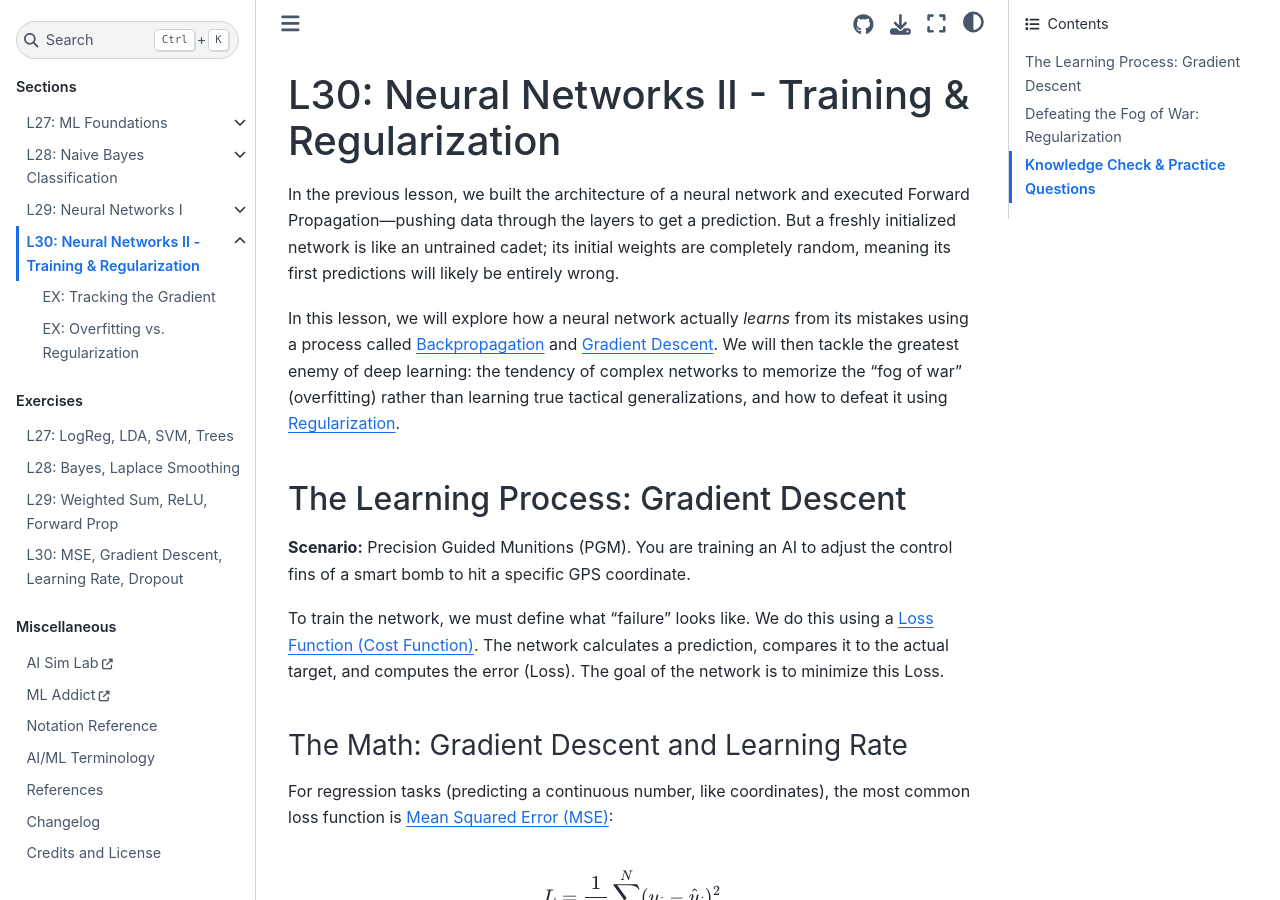
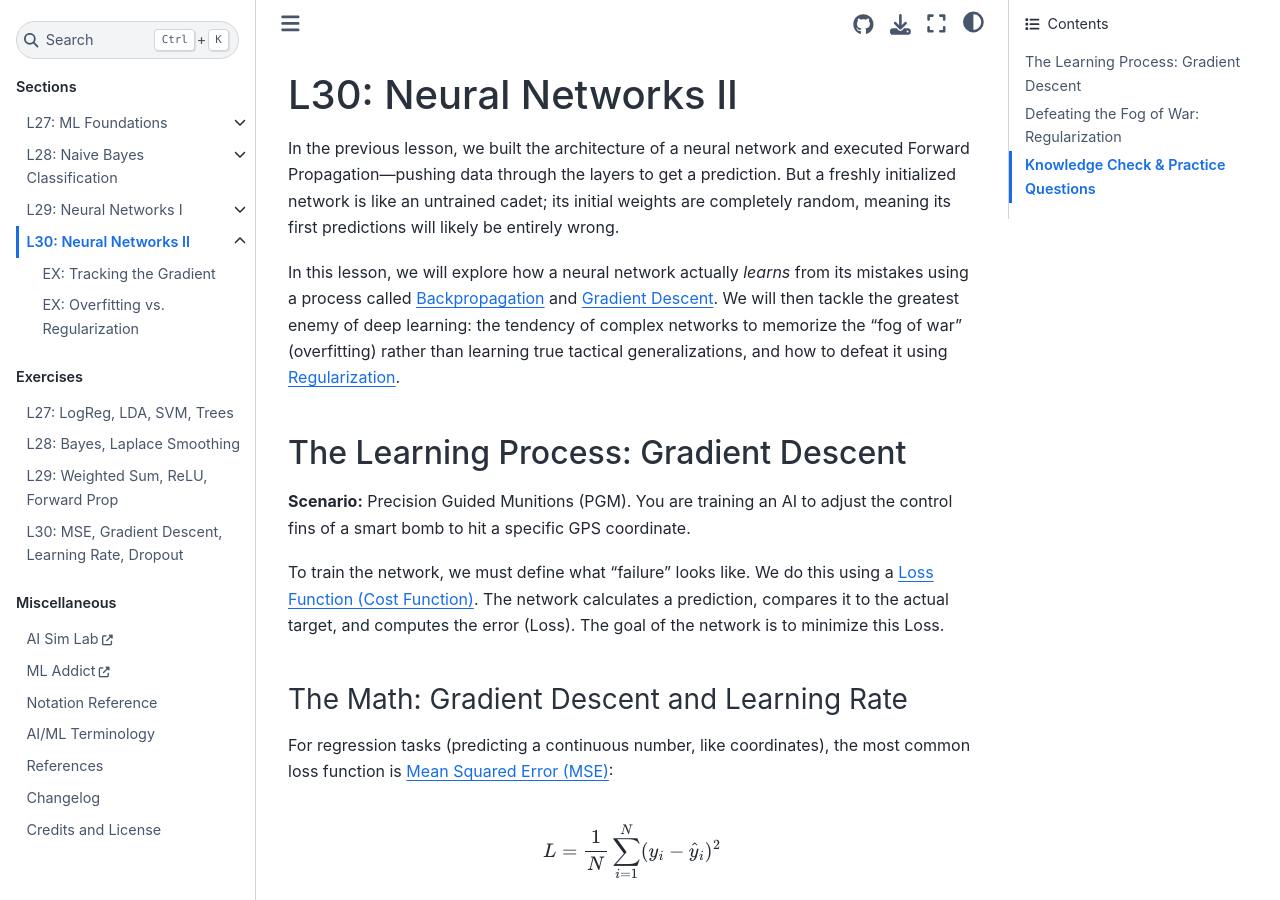
Before and after one commit to TheCodeheadMT/471Book, a Jupyter Book: the page built from book/lessons/30/ann_part2.md, in a window 1280 px wide and 900 px high. Built offline with Jupyter Book 1.0.4 settings and Sphinx 7.4.7 and the Sphinx Book theme 1.1.4, drawn with Linux system fonts in a browser that asks for light colours; comment, search, counter and statistics services are not loaded.

```diff
--- a/book/_config.yml
+++ b/book/_config.yml
@@ -14,6 +14,7 @@ html:
 sphinx:                                              # Options passed on to the underlying sphinx-parser
   extra_extensions:                                  # Sets a list of extensions to load by sphinx, configuration part of Sphinx (https://www.sphinx-doc.org/en/master/index.html)
     - teachbooks_favourites                          # Gives you a starter package of extensions to use in your book, replace with individual extensions if you prefer some extensions not to be included (https://github.com/TeachBooks/TeachBooks-Favourites)
+    - sphinx_dropdown_toggle
   config:
     language: en                                     # Defines language (English) of everything except the content itself. For Dutch: replace with `nl`, configuration part of Sphinx (https://www.sphinx-doc.org/en/master/index.html)
     html_js_files:
--- a/book/lessons/30/ann_part2.md
+++ b/book/lessons/30/ann_part2.md
@@ -1,4 +1,4 @@
-# L30: Neural Networks II - Training & Regularization
+# L30: Neural Networks II
 
 In the previous lesson, we built the architecture of a neural network and executed {term}`Forward Propagation`—pushing data through the layers to get a prediction. But a freshly initialized network is like an untrained cadet; its initial weights are completely random, meaning its first predictions will likely be entirely wrong.
 
@@ -55,7 +55,9 @@ We combat this using {term}`Regularization` techniques.
 > **Example 30.2 - The Power of Dropout**
 > Imagine an EW classification network with 10 hidden neurons. Without dropout, Neuron #3 might become mathematically "lazy," relying entirely on Neuron #7 to identify the radar frequency, while Neuron #3 just memorizes the background static.
 > If we apply a Dropout rate of $p = 0.5$, Neuron #7 is randomly turned off 50% of the time! Neuron #3 is suddenly forced to learn how to identify the radar frequency itself because it can no longer rely on its neighbor.
+>
 > **Result:** Dropout forces the network to create redundant, robust, and independent feature detectors. It prevents the network from memorizing the noise, forcing it to focus on the signal.
+
 
 
 ---
```
Also changed, not shown: book/exercises/L29.md (+1 -1 lines).
